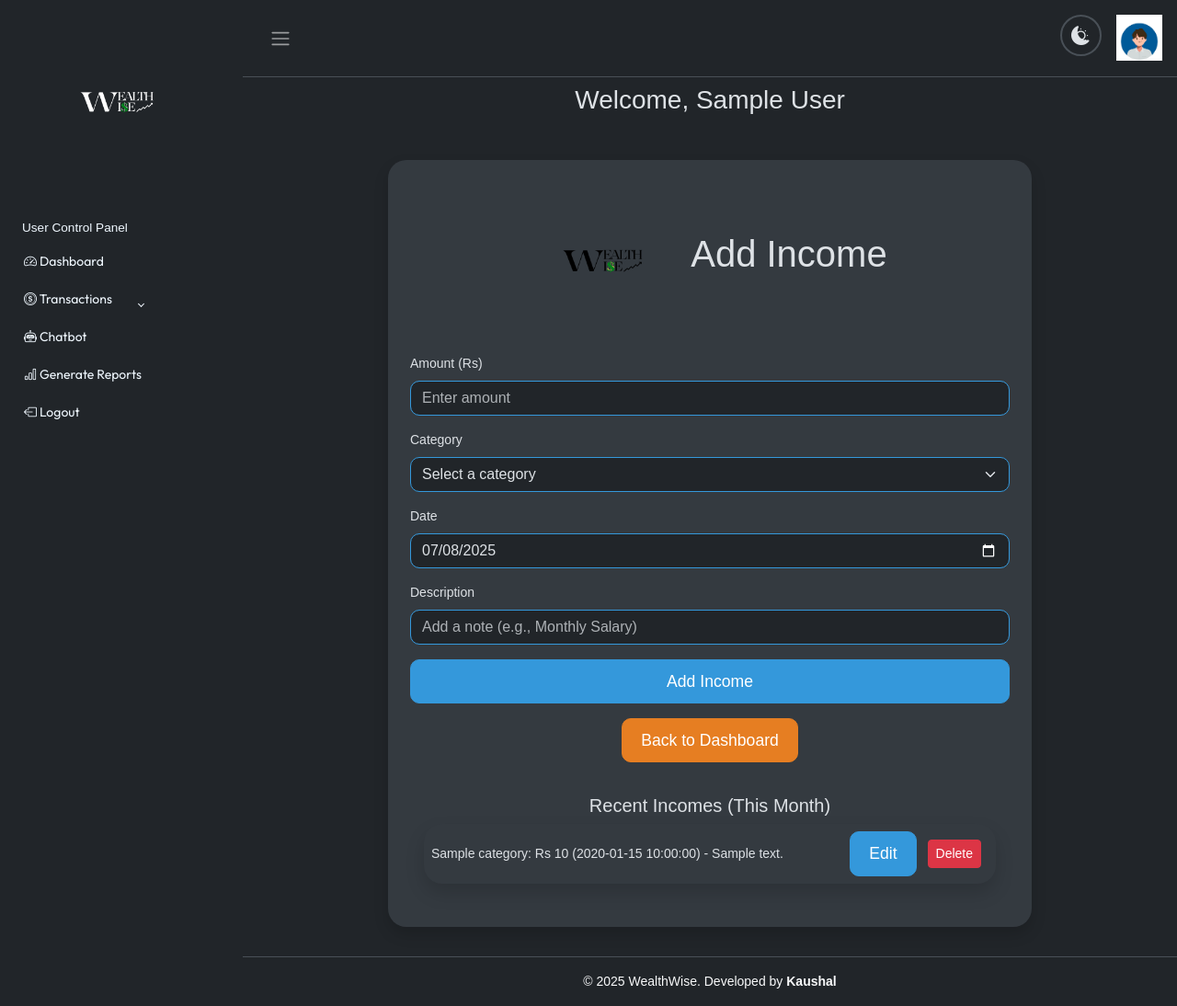
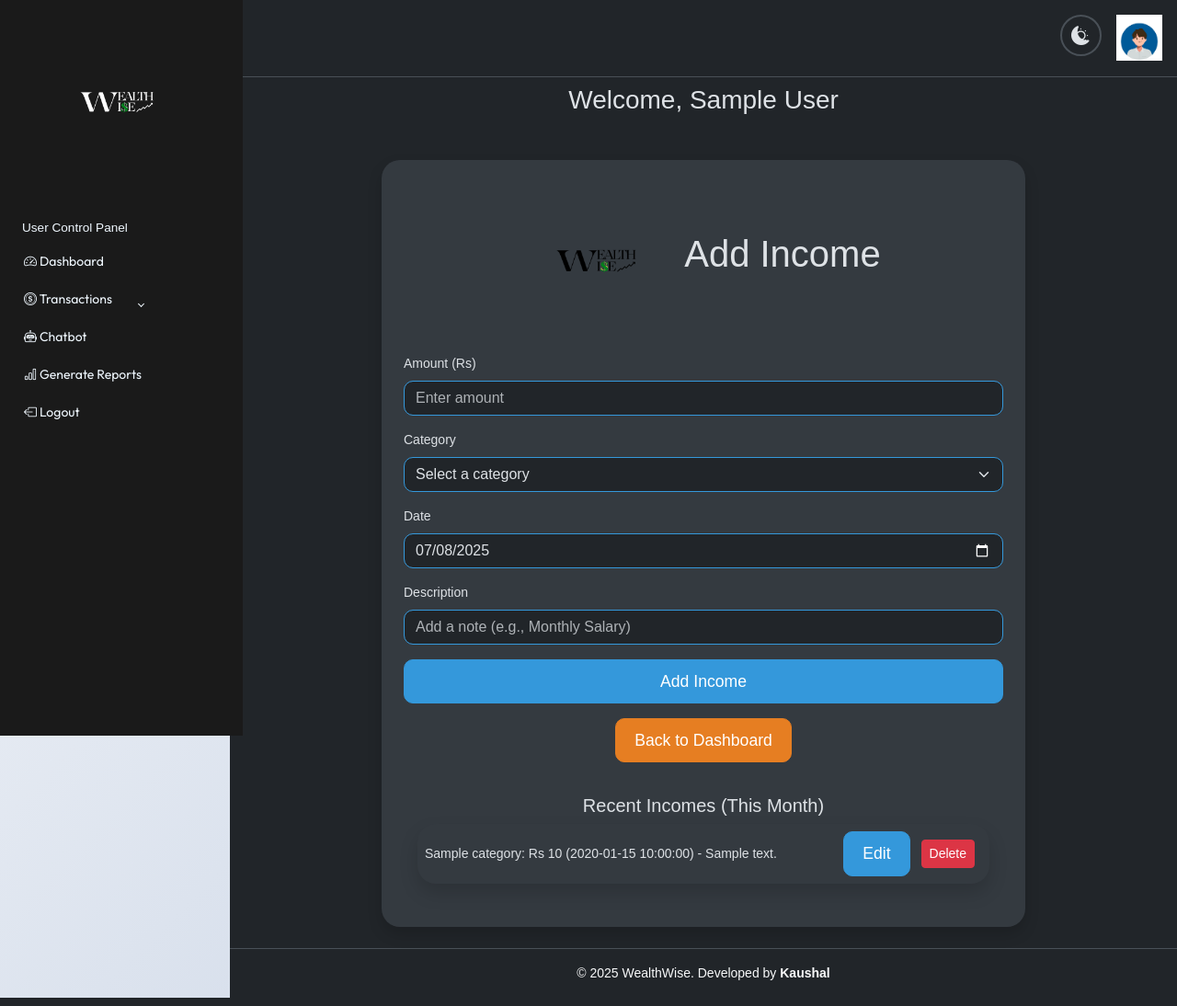
Before and after one commit to KaushallB/wealthwisehost, a Flask app: page /add_income/1 in a window 1280 px wide. Shown: the whole page at 92% size. Run offline with Flask 3, Linux system fonts and the light colour scheme; the visitor is signed in with stand-in values (Sample User, id 1); a database or web service that is not in the repository returns one stand-in record (values such as "Sample title"); some libraries are stand-ins or nearby versions.

Commit message:
sidebar fix after restoring to prev version

```diff
--- a/templates/base.html
+++ b/templates/base.html
@@ -84,6 +84,67 @@
         }
         .dropdown-item label {
             width: 100%;
+        }
+        #sidebar {
+            position: fixed;
+            top: 0;
+            bottom: 0;
+            left: 0;
+            width: 250px;
+            transition: transform 0.3s ease-in-out;
+            transform: translateX(-100%);
+            z-index: 1000;
+            background-color: #1a1a1a;
+        }
+        #sidebar.active {
+            transform: translateX(0);
+        }
+        .main {
+            margin-left: 0;
+            transition: margin-left 0.3s ease-in-out;
+            min-height: 100vh;
+        }
+        #sidebar.active ~ .main {
+            margin-left: 250px;
+        }
+        #sidebar-toggle {
+            display: block;
+            margin-right: 10px;
+        }
+        .content {
+            padding-top: 20px;
+            padding-bottom: 20px;
+        }
+        .welcome-text {
+            margin-bottom: 15px;
+        }
+        .budget-overview {
+            margin-top: 20px;
+        }
+        .card {
+            margin-bottom: 15px;
+        }
+        @media (min-width: 768px) {
+            .main {
+                margin-left: 250px;
+            }
+            #sidebar {
+                transform: translateX(0);
+            }
+            #sidebar-toggle {
+                display: none; /* Hide toggle on desktop */
+            }
+        }
+        @media (max-width: 767px) {
+            #sidebar {
+                transform: translateX(-100%); /* Ensure sidebar is hidden by default on mobile */
+            }
+            #sidebar.active ~ .main {
+                margin-left: 0;
+            }
+            .main {
+                margin-left: 0;
+            }
         }
     </style>
 </head>
@@ -212,6 +273,35 @@
     <script src="{{ url_for('static', filename='js/script.js') }}"></script>
     <script>
         document.addEventListener('DOMContentLoaded', function() {
+            const sidebarToggle = document.getElementById('sidebar-toggle');
+            const sidebar = document.getElementById('sidebar');
+            const main = document.querySelector('.main');
+
+            sidebarToggle.addEventListener('click', function() {
+                sidebar.classList.toggle('active');
+                main.classList.toggle('active');
+            });
+
+            // Ensure sidebar is hidden by default on mobile and only shown on desktop
+            if (window.innerWidth < 768) {
+                sidebar.classList.remove('active');
+                main.classList.remove('active');
+            } else {
+                sidebar.classList.add('active');
+                main.classList.add('active');
+            }
+
+            // Adjust sidebar state on resize
+            window.addEventListener('resize', function() {
+                if (window.innerWidth < 768) {
+                    sidebar.classList.remove('active');
+                    main.classList.remove('active');
+                } else {
+                    sidebar.classList.add('active');
+                    main.classList.add('active');
+                }
+            });
+
             const toggle2faSwitch = document.getElementById('toggle-2fa-switch');
             if (toggle2faSwitch) {
                 toggle2faSwitch.addEventListener('change', function(e) {
@@ -228,7 +318,6 @@
                     .then(response => response.json())
                     .then(data => {
                         if (data.success) {
-                            // Instead of alert, trigger a flash message via a hidden form submit
                             const flashForm = document.createElement('form');
                             flashForm.method = 'POST';
                             flashForm.action = '{{ url_for("dashboard", user_id=user.id) if user else url_for("login") }}';
@@ -241,22 +330,21 @@
                             flashForm.submit();
                         } else {
                             alert(data.message || 'Error toggling 2FA');
-                            this.checked = !isEnabled; // Revert if failed
+                            this.checked = !isEnabled;
                         }
                     })
                     .catch(error => {
                         console.error('Error:', error);
                         alert('Error toggling 2FA');
-                        this.checked = !isEnabled; // Revert if failed
+                        this.checked = !isEnabled;
                     });
                 });
             }
 
-            // Initialize tooltips
             const tooltipTriggerList = document.querySelectorAll('[data-bs-toggle="tooltip"]');
             [...tooltipTriggerList].map(tooltipTriggerEl => new bootstrap.Tooltip(tooltipTriggerEl));
         });
-</script>
+    </script>
     {% block scripts %}
     {% endblock %}
 </body>
```
